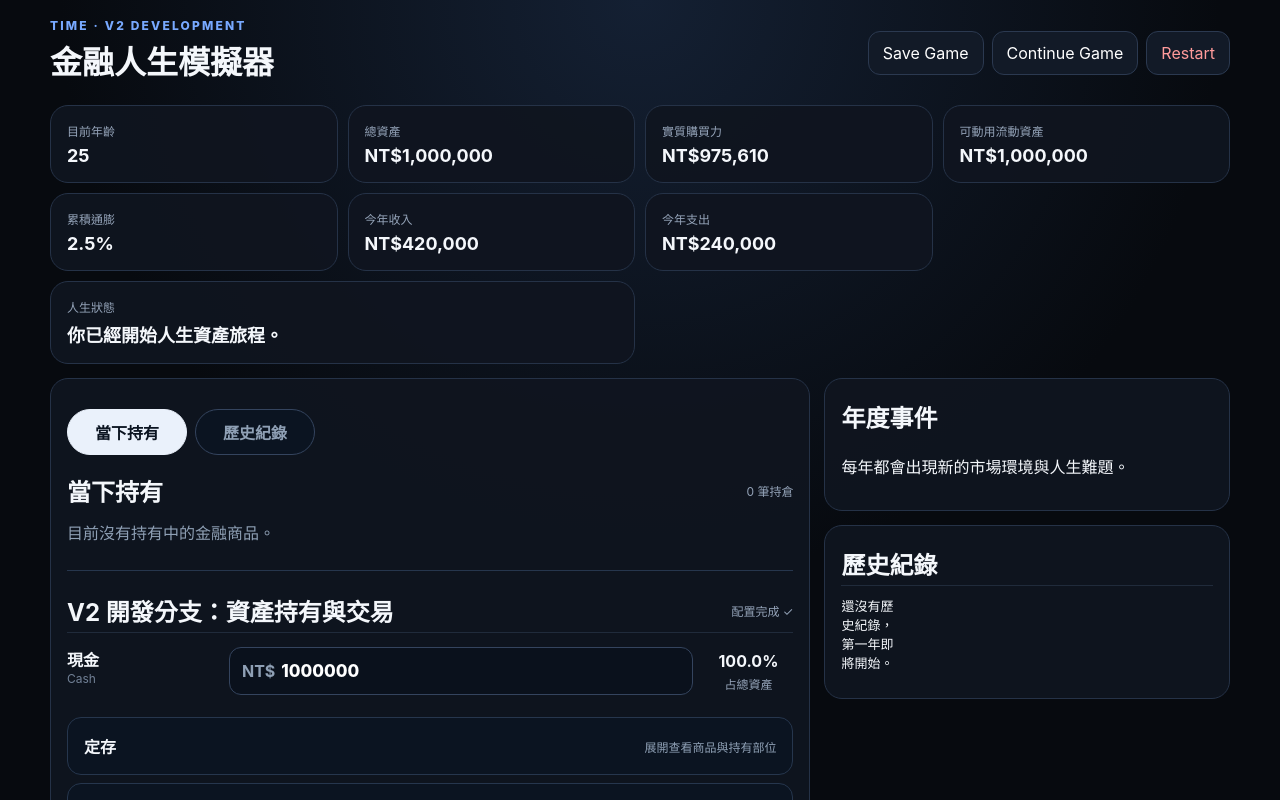
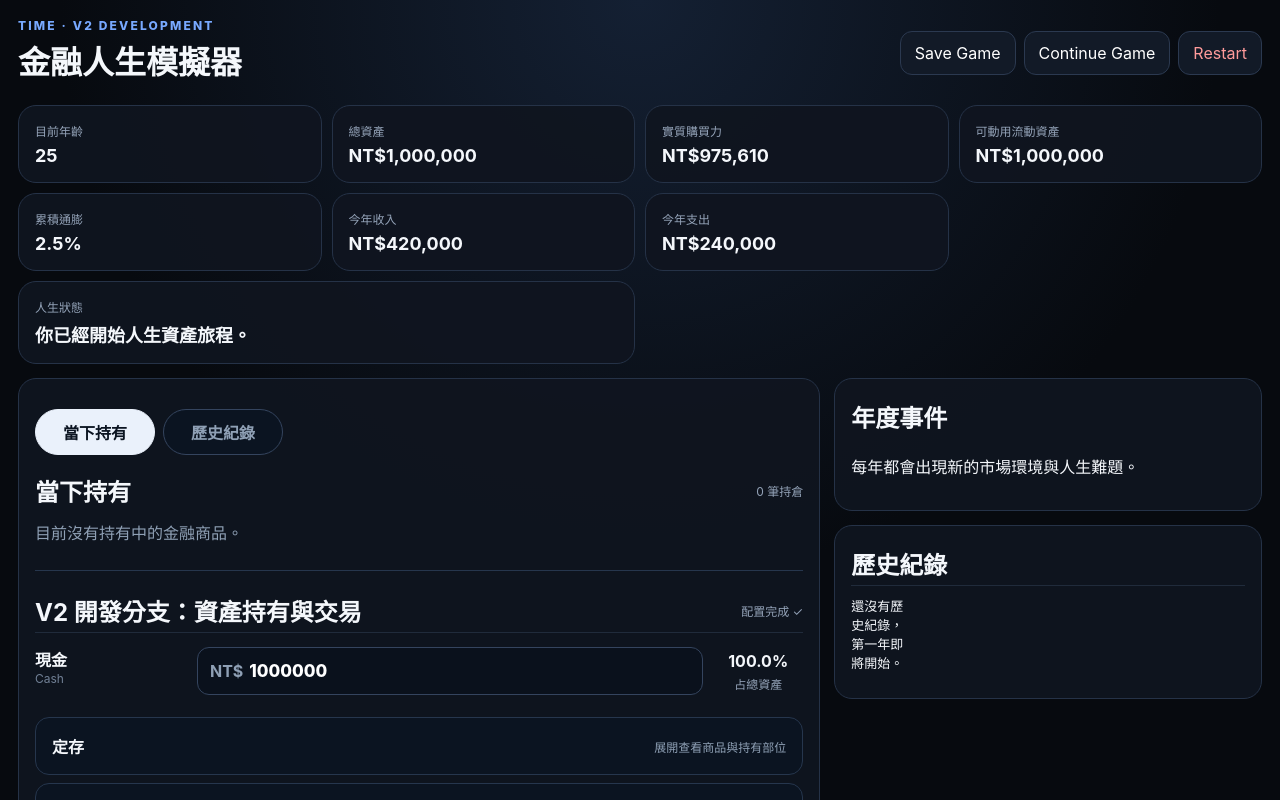
Before and after one commit to yamacha0214-glitch/time-financial-life-simulator, a Next.js app: page / in a window 1280 px wide. Shown: the top 800 px of the page. Built offline with nearby package versions, Linux system fonts and the light colour scheme.

Commit message:
Fix mobile grid min-width causing document horizontal overflow

```diff
--- a/app/globals.css
+++ b/app/globals.css
@@ -22,3 +22,13 @@
 .holdings-strip{width:100%;max-width:100%;min-width:0;box-sizing:border-box;overscroll-behavior-x:contain}
 .holding-chip{width:210px;min-width:210px;max-width:210px;box-sizing:border-box;overflow:hidden}
 .holding-chip strong,.holding-chip span,.holding-chip small{max-width:100%;overflow-wrap:anywhere}
+
+/* Hard mobile overflow fix: grid children default to min-width:auto, which let the rail widen the whole document. */
+html,body{width:100%;max-width:100%;overflow-x:hidden}
+.page-shell,.app-wrap,.layout,.allocations-panel,.side-stack,.panel{width:100%;max-width:100%;min-width:0}
+.layout>*{min-width:0}
+.allocations-panel{overflow:hidden}
+.holdings-status{display:block;width:100%;max-width:100%;min-width:0;overflow:hidden}
+.holdings-tabs{width:100%;max-width:100%;min-width:0}
+.holdings-strip{display:flex;width:100%;max-width:100%;min-width:0;overflow-x:auto!important;overflow-y:hidden;contain:inline-size}
+@media(max-width:760px){.app-wrap{overflow:hidden}.layout{display:block}.side-stack{margin-top:14px}.holdings-strip{width:calc(100vw - 58px);max-width:calc(100vw - 58px)}}
```
